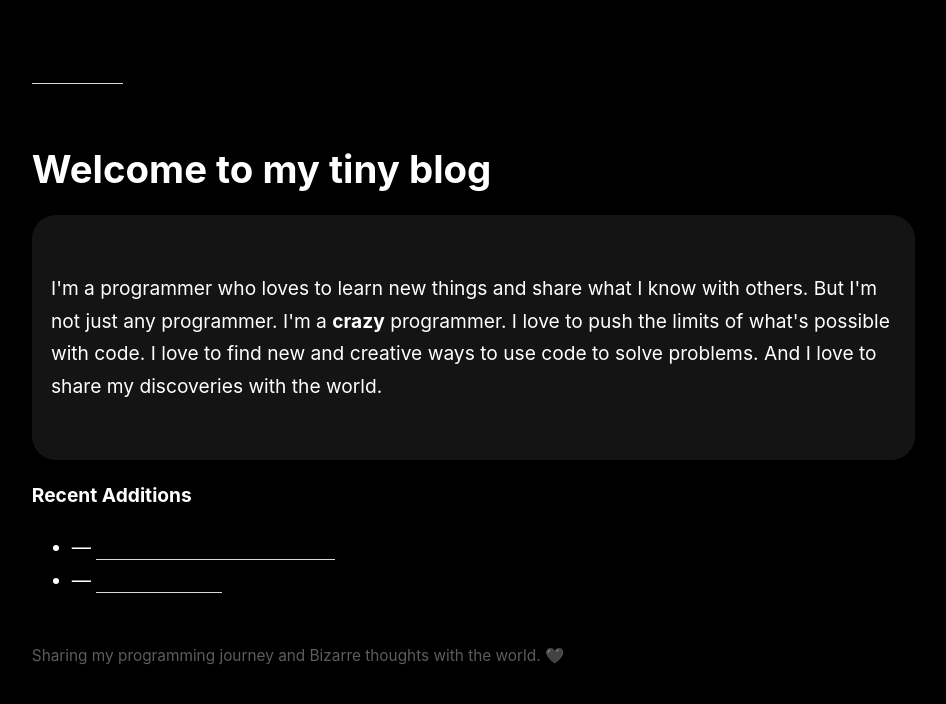
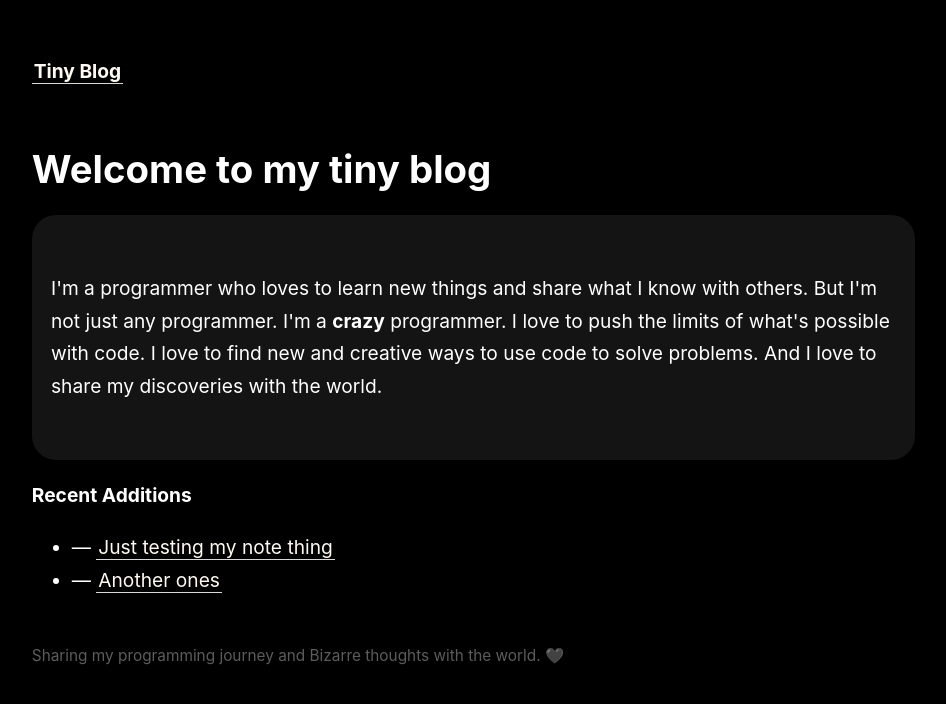
Before and after one commit to karim-ayman1/space-garden, a Jekyll site: the page built from _pages/index.md, in a window 1280 px wide. Shown: the top 704 px of the page, without its empty margins (45-991 px from the left). Built offline with Jekyll 4.4.1, drawn with Linux system fonts in a browser that asks for light colours.

Commit message:
vault backup: 2023-06-01 03:32:49

```diff
--- a/_sass/_style.scss
+++ b/_sass/_style.scss
@@ -83,10 +83,10 @@ a {
   padding: 0 0.1em;
   text-decoration: none;
   border-bottom: 1px solid $color-border;
-  color: $color-primary;
+  color: #fffaf1;
   &:hover {
-    color: black !important;
-    background: #fffaf1;
+    color: $color-white !important;
+    background: #ffe8bc !important;
   }
   &:after {
     position: relative;
@@ -104,7 +104,7 @@ a {
 
 *:focus {
   background: #ffe8bc !important;
-  color: black !important;
+  color: $color-white !important;
 }
 
 nav {
```
